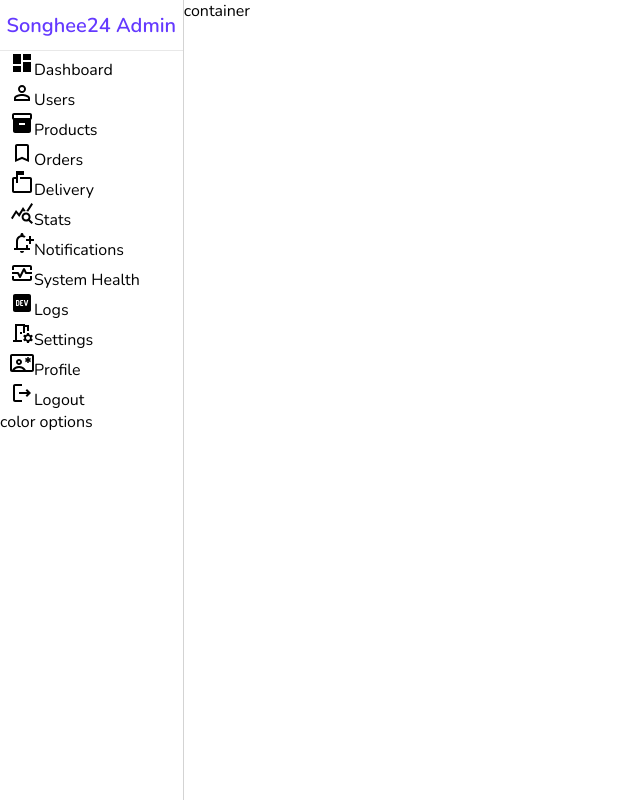
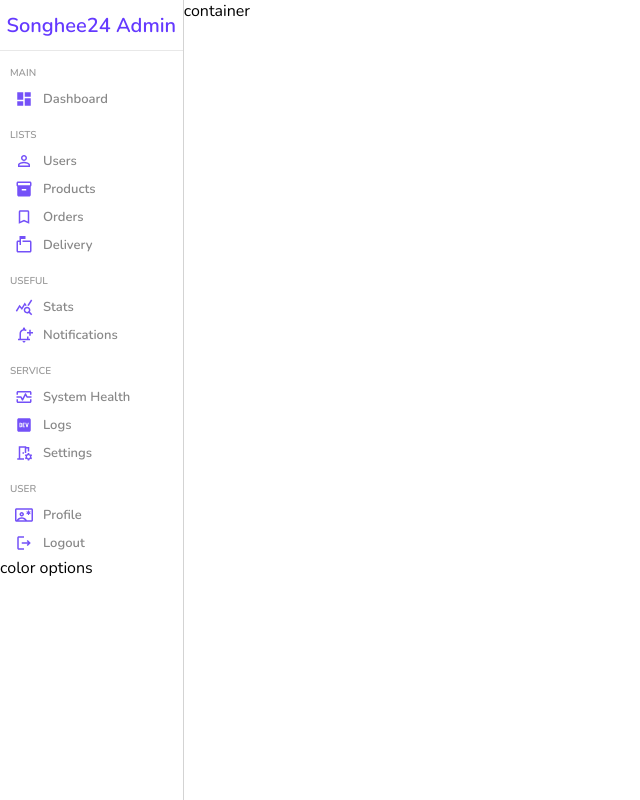
Before and after one commit to songhee24/admin-dashboard, a React (Create React App) app: page / in a window 1280 px wide. Shown: the whole page, without its empty margins (0-640 px from the left). Built offline with nearby package versions, Linux system fonts and the light colour scheme.

Commit message:
set up the sidebar menu

```diff
--- a/src/components/sidebar.scss
+++ /dev/null
@@ -1,30 +0,0 @@
-.sidebar {
-  flex: 1;
-  border-right: 0.5px solid #d3d3d3;
-  min-height: 100vh;
-  background-color: white;
-
-  .top {
-    height: 50px;
-    display: flex;
-    align-items: center;
-    justify-content: center;
-    border-bottom: 0.5px solid #e8e8e8;
-
-    .logo {
-      font-size: 20px;
-      font-weight: bold;
-      color: #6439ff;
-    }
-  }
-
-  .center {
-    padding-left: 10px;
-
-    ul {
-      list-style: none;
-      margin: 0;
-      padding: 0;
-    }
-  }
-}
--- /dev/null
+++ b/src/components/sidebar/MenuItem.jsx
@@ -0,0 +1,17 @@
+import React from 'react';
+import Icon from '@mui/material/Icon';
+
+const MenuItem = ({ title, text, icon }) => {
+    const titlePersist = title && <p className="title">{title}</p>;
+    return (
+        <>
+            {titlePersist}
+            <li>
+                <Icon className="icon" component={icon} />
+                <span>{text}</span>
+            </li>
+        </>
+    );
+};
+
+export default MenuItem;
--- a/src/components/Sidebar.jsx
+++ b/src/components/sidebar/Sidebar.jsx
@@ -1,6 +1,8 @@
 import React from 'react';
+
 import './sidebar.scss';
-import { MENU_ITEMS } from '../utils/constants/general';
+import { MENU_ITEMS } from '../../utils/constants/general';
+import MenuItem from './MenuItem';
 
 const Sidebar = () => {
     return (
@@ -11,10 +13,12 @@ const Sidebar = () => {
             <div className="center">
                 <ul>
                     {MENU_ITEMS.map((item) => (
-                        <li key={item.text}>
-                            {item.icon}
-                            <span>{item.text}</span>
-                        </li>
+                        <MenuItem
+                            key={item.text}
+                            title={item.title}
+                            text={item.text}
+                            icon={item.icon}
+                        />
                     ))}
                 </ul>
             </div>
--- /dev/null
+++ b/src/components/sidebar/sidebar.scss
@@ -0,0 +1,61 @@
+.sidebar {
+  flex: 1;
+  border-right: 0.5px solid #d3d3d3;
+  min-height: 100vh;
+  background-color: white;
+
+  .top {
+    height: 50px;
+    display: flex;
+    align-items: center;
+    justify-content: center;
+    border-bottom: 0.5px solid #e8e8e8;
+
+    .logo {
+      font-size: 20px;
+      font-weight: bold;
+      color: #6439ff;
+    }
+  }
+
+  .center {
+    padding-left: 10px;
+
+    ul {
+      list-style: none;
+      margin: 0;
+      padding: 0;
+
+      .title {
+        font-size: 10px;
+        font-weight: bold;
+        color: #999;
+        margin-top: 15px;
+        margin-bottom: 5px;
+      }
+
+      li {
+        display: flex;
+        align-items: center;
+        padding: 5px;
+        cursor: pointer;
+
+        &:hover {
+          background-color: #ece8ff;
+        }
+
+        .icon {
+          font-size: 18px;
+          color: #7451f8;
+        }
+
+        span {
+          font-size: 13px;
+          font-weight: 600;
+          color: #888;
+          margin-left: 10px;
+        }
+      }
+    }
+  }
+}
--- a/src/pages/home/Home.jsx
+++ b/src/pages/home/Home.jsx
@@ -1,6 +1,6 @@
 import React from 'react';
 import './home.scss';
-import Sidebar from '../../components/Sidebar';
+import Sidebar from '../../components/sidebar/Sidebar';
 
 const Home = () => {
     return (
--- a/src/utils/constants/general.js
+++ b/src/utils/constants/general.js
@@ -13,51 +13,56 @@ import LogoutOutlinedIcon from '@mui/icons-material/LogoutOutlined';
 
 export const MENU_ITEMS = [
     {
+        title: 'MAIN',
         text: 'Dashboard',
-        icon: <DashboardIcon />,
+        icon: DashboardIcon,
     },
     {
+        title: 'LISTS',
         text: 'Users',
-        icon: <PersonOutlineOutlinedIcon />,
+        icon: PersonOutlineOutlinedIcon,
     },
     {
         text: 'Products',
-        icon: <InventoryIcon />,
+        icon: InventoryIcon,
     },
     {
         text: 'Orders',
-        icon: <BookmarkBorderOutlinedIcon />,
+        icon: BookmarkBorderOutlinedIcon,
     },
     {
         text: 'Delivery',
-        icon: <MarkunreadMailboxOutlinedIcon />,
+        icon: MarkunreadMailboxOutlinedIcon,
     },
     {
+        title: 'USEFUL',
         text: 'Stats',
-        icon: <QueryStatsOutlinedIcon />,
+        icon: QueryStatsOutlinedIcon,
     },
     {
         text: 'Notifications',
-        icon: <NotificationAddOutlinedIcon />,
+        icon: NotificationAddOutlinedIcon,
     },
     {
+        title: 'SERVICE',
         text: 'System Health',
-        icon: <MonitorHeartOutlinedIcon />,
+        icon: MonitorHeartOutlinedIcon,
     },
     {
         text: 'Logs',
-        icon: <LogoDevOutlinedIcon />,
+        icon: LogoDevOutlinedIcon,
     },
     {
         text: 'Settings',
-        icon: <RoomPreferencesOutlinedIcon />,
+        icon: RoomPreferencesOutlinedIcon,
     },
     {
+        title: 'USER',
         text: 'Profile',
-        icon: <ContactEmergencyOutlinedIcon />,
+        icon: ContactEmergencyOutlinedIcon,
     },
     {
         text: 'Logout',
-        icon: <LogoutOutlinedIcon />,
+        icon: LogoutOutlinedIcon,
     },
 ];
```
